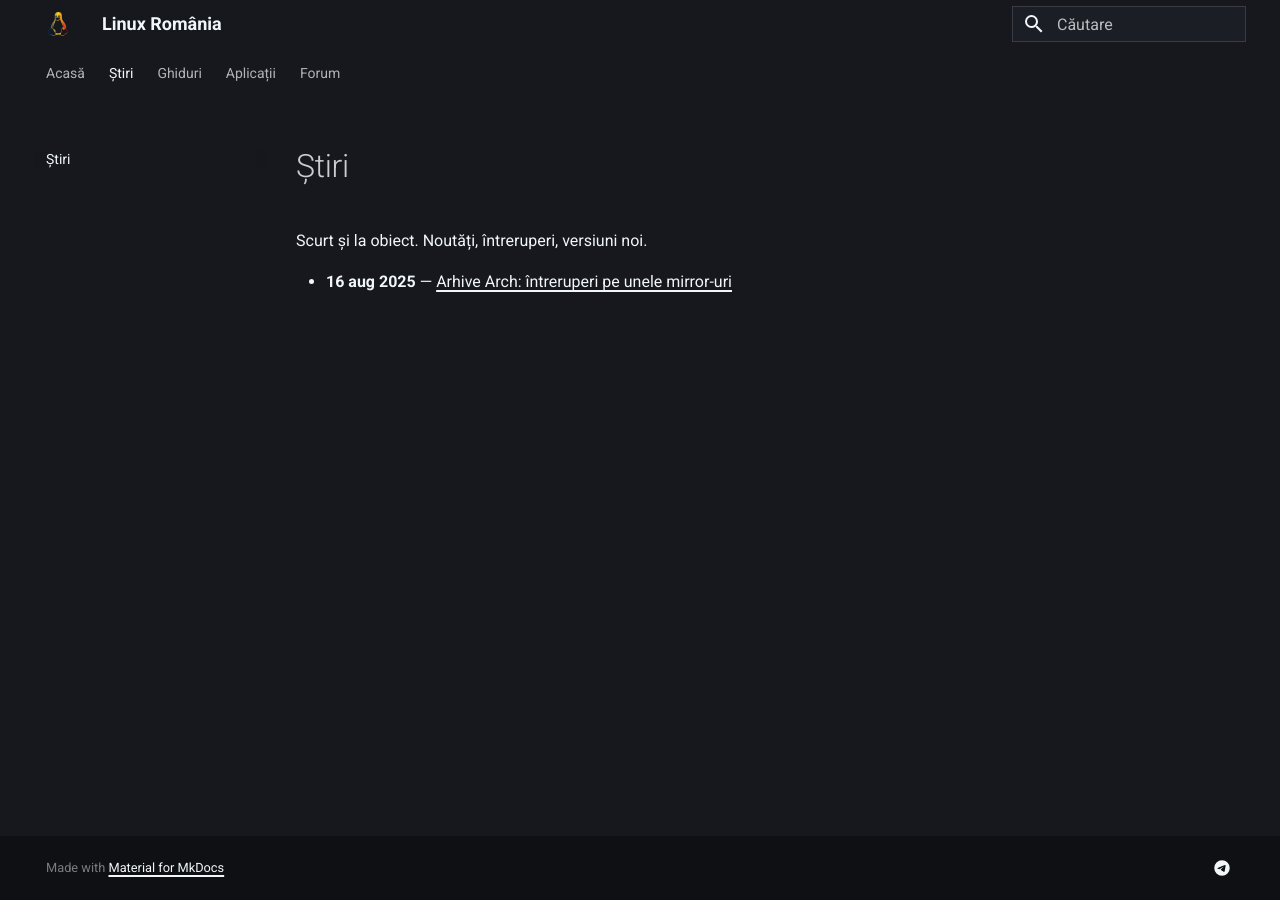
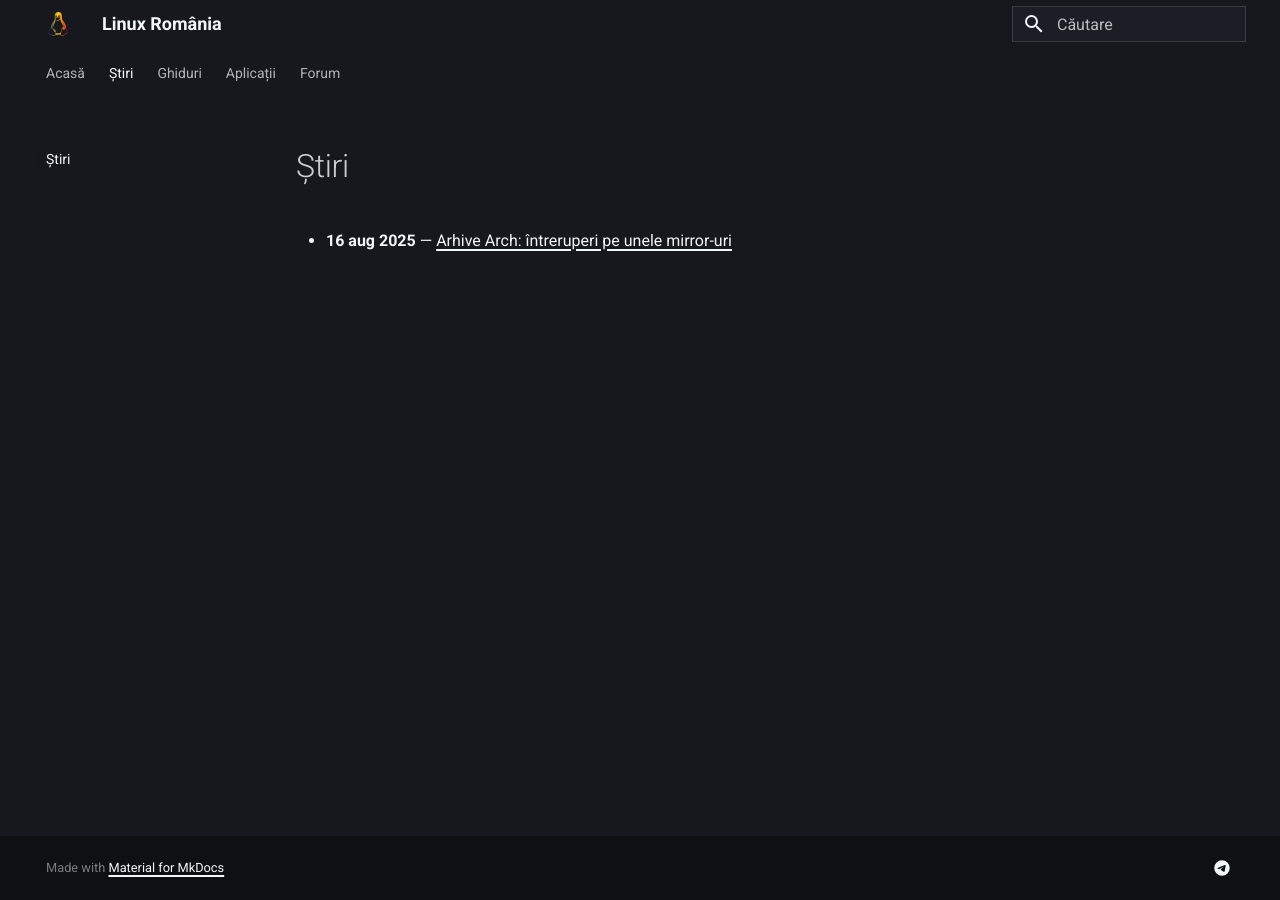
Before and after one commit to linux-romania/linuxromania-site, an MkDocs documentation site: the page built from docs/stiri/index.md, in a window 1280 px wide. Built offline with MkDocs 1.6.1 and Material for MkDocs 9.7.7, drawn with Linux system fonts in a browser that asks for light colours.

Commit message:
Update index.md

```diff
--- a/docs/stiri/index.md
+++ b/docs/stiri/index.md
@@ -1,5 +1,3 @@
 # Știri
 
-Scurt și la obiect. Noutăți, întreruperi, versiuni noi.
-
 - **16 aug 2025** — [Arhive Arch: întreruperi pe unele mirror-uri](2025-08-16-arch-mirror-outage.md)
```
